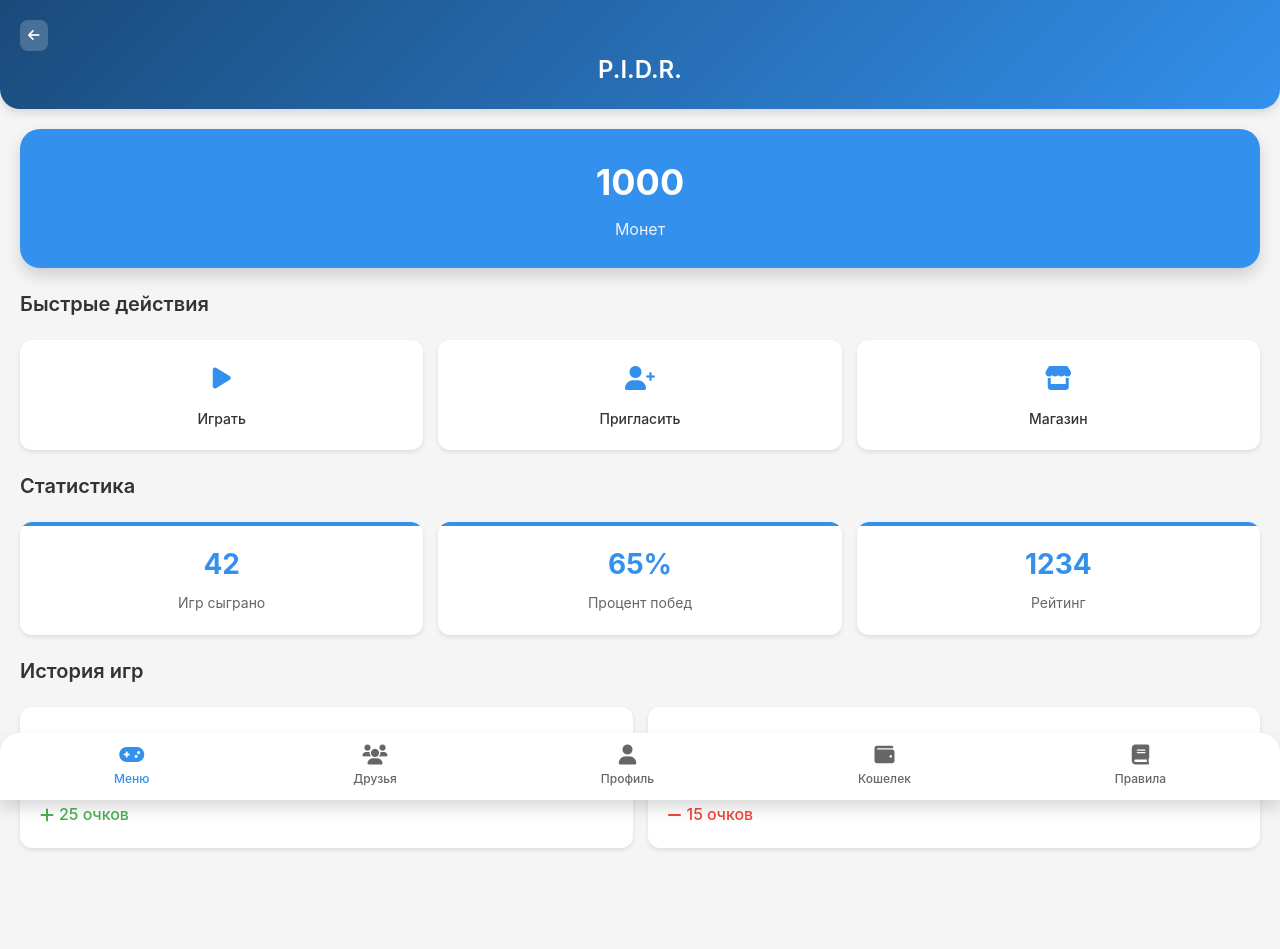
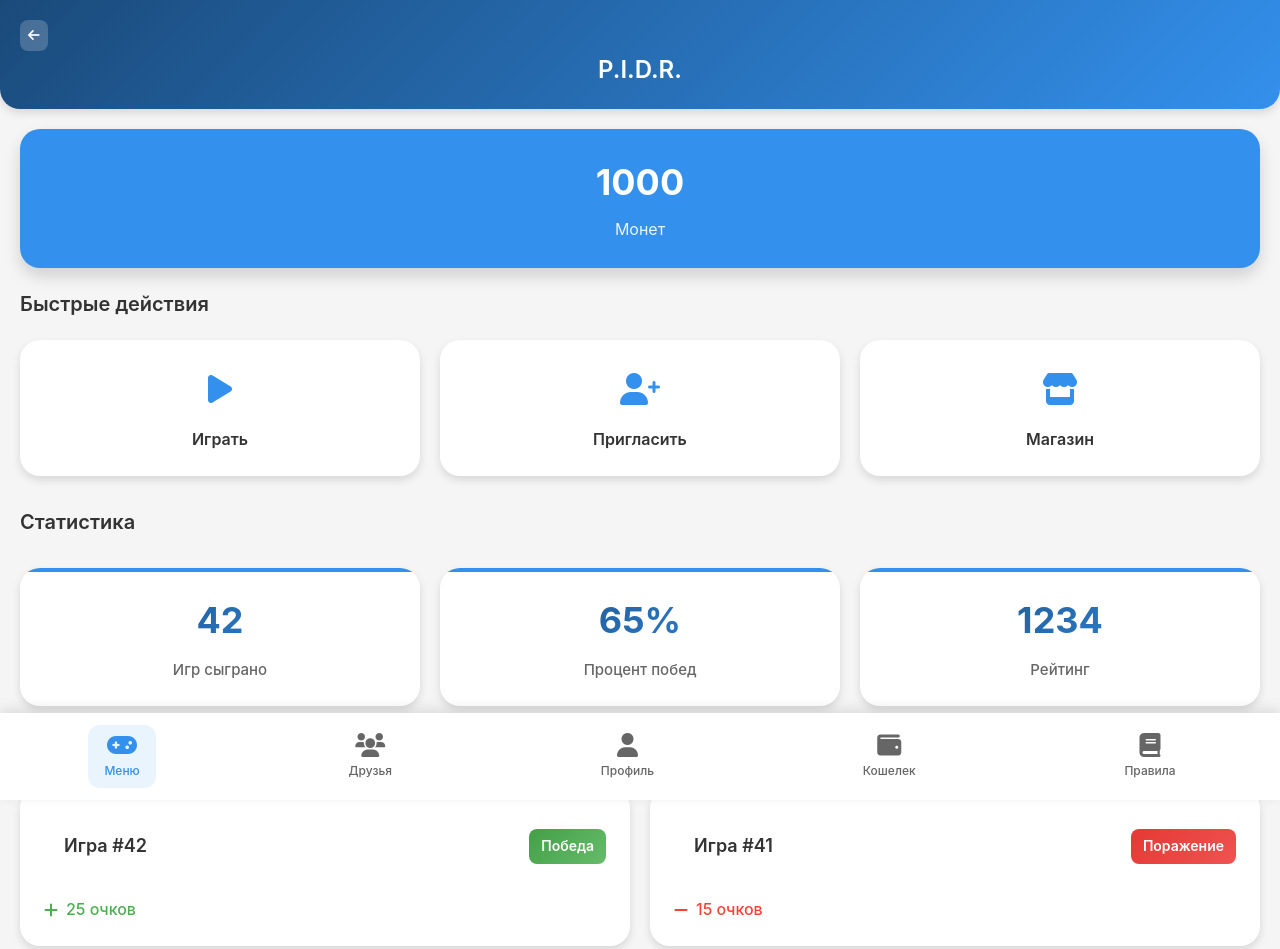
Before and after one commit to GaryFid/G_prd, a website: page public/index.html in a window 1280 px wide. Shown: the top 949 px of the page. Before the commit the page ends 918 px from the top, so only its background shows below. Drawn offline with Linux system fonts and the light colour scheme; a script that the page names is missing.

Commit message:
Обновлен дизайн базы 1

```diff
--- a/models/friendship.js
+++ b/models/friendship.js
@@ -1,5 +1,5 @@
 const { DataTypes } = require('sequelize');
-const sequelize = require('../config/db');
+const { sequelize } = require('../config/db');
 
 const Friendship = sequelize.define('Friendship', {
     userId: {
--- a/public/css/style.css
+++ b/public/css/style.css
@@ -7,15 +7,20 @@
     --text-color: var(--tg-theme-text-color, #333);
     --text-light: var(--tg-theme-hint-color, #666);
     --white: #fff;
+    --success-color: #4CAF50;
+    --error-color: #f44336;
 
     /* Градиенты */
     --gradient-primary: linear-gradient(135deg, var(--primary-dark) 0%, var(--primary-color) 100%);
     --gradient-accent: linear-gradient(135deg, var(--accent-color) 0%, var(--primary-color) 100%);
+    --gradient-success: linear-gradient(135deg, #43A047 0%, #66BB6A 100%);
+    --gradient-error: linear-gradient(135deg, #E53935 0%, #EF5350 100%);
 
     /* Тени */
     --shadow-sm: 0 2px 4px rgba(0, 0, 0, 0.1);
     --shadow-md: 0 4px 8px rgba(0, 0, 0, 0.12);
     --shadow-lg: 0 8px 16px rgba(0, 0, 0, 0.15);
+    --shadow-hover: 0 12px 24px rgba(0, 0, 0, 0.2);
 
     /* Скругления */
     --radius-sm: 8px;
@@ -124,54 +129,79 @@ body {
 
 .categories-grid {
     display: grid;
-    grid-template-columns: repeat(auto-fit, minmax(100px, 1fr));
-    gap: 15px;
+    grid-template-columns: repeat(auto-fit, minmax(120px, 1fr));
+    gap: 20px;
     padding: 0 20px;
+    margin-bottom: 30px;
 }
 
 .category-card {
     background: var(--white);
-    border-radius: var(--radius-md);
-    padding: 20px;
+    border-radius: var(--radius-lg);
+    padding: 24px 16px;
     text-align: center;
     text-decoration: none;
     color: var(--text-color);
-    box-shadow: var(--shadow-sm);
+    box-shadow: var(--shadow-md);
+    transition: all var(--transition-normal);
+    position: relative;
+    overflow: hidden;
+}
+
+.category-card::before {
+    content: '';
+    position: absolute;
+    top: 0;
+    left: 0;
+    right: 0;
+    height: 4px;
+    background: var(--gradient-accent);
+    opacity: 0;
     transition: var(--transition-normal);
 }
 
 .category-card:hover {
-    transform: translateY(-5px);
-    box-shadow: var(--shadow-md);
+    transform: translateY(-8px);
+    box-shadow: var(--shadow-hover);
+}
+
+.category-card:hover::before {
+    opacity: 1;
 }
 
 .category-icon {
-    font-size: 24px;
-    margin-bottom: 10px;
+    font-size: 32px;
+    margin-bottom: 12px;
     color: var(--accent-color);
+    transition: var(--transition-normal);
+}
+
+.category-card:hover .category-icon {
+    transform: scale(1.1);
 }
 
 .category-name {
-    font-size: 14px;
-    font-weight: 500;
+    font-size: 16px;
+    font-weight: 600;
+    color: var(--text-color);
 }
 
 /* Статистика */
 .stats-grid {
     display: grid;
-    grid-template-columns: repeat(auto-fit, minmax(150px, 1fr));
-    gap: 15px;
+    grid-template-columns: repeat(auto-fit, minmax(160px, 1fr));
+    gap: 20px;
     padding: 0 20px;
-    margin-top: 20px;
+    margin: 30px 0;
 }
 
 .stat-card {
     background: var(--white);
-    border-radius: var(--radius-md);
-    padding: 20px;
+    border-radius: var(--radius-lg);
+    padding: 24px 20px;
     text-align: center;
-    box-shadow: var(--shadow-sm);
-    transition: var(--transition-normal);
+    box-shadow: var(--shadow-md);
+    transition: all var(--transition-normal);
     position: relative;
     overflow: hidden;
 }
@@ -187,19 +217,22 @@ body {
 }
 
 .stat-card:hover {
-    transform: translateY(-5px);
-    box-shadow: var(--shadow-md);
+    transform: translateY(-8px);
+    box-shadow: var(--shadow-hover);
 }
 
 .stat-value {
-    font-size: 28px;
+    font-size: 36px;
     font-weight: 700;
-    color: var(--accent-color);
-    margin-bottom: 5px;
+    background: var(--gradient-primary);
+    -webkit-background-clip: text;
+    -webkit-text-fill-color: transparent;
+    margin-bottom: 8px;
 }
 
 .stat-label {
-    font-size: 14px;
+    font-size: 15px;
+    font-weight: 500;
     color: var(--text-light);
 }
 
@@ -213,80 +246,83 @@ body {
 
 .history-grid {
     display: grid;
-    grid-template-columns: repeat(auto-fit, minmax(250px, 1fr));
-    gap: 15px;
+    grid-template-columns: repeat(auto-fit, minmax(280px, 1fr));
+    gap: 20px;
     padding: 0 20px;
+    margin-bottom: 30px;
 }
 
 .history-card {
     background: var(--white);
-    border-radius: var(--radius-md);
-    padding: 20px;
-    box-shadow: var(--shadow-sm);
-    transition: var(--transition-normal);
+    border-radius: var(--radius-lg);
+    padding: 24px;
+    box-shadow: var(--shadow-md);
+    transition: all var(--transition-normal);
 }
 
 .history-card:hover {
-    transform: translateY(-5px);
-    box-shadow: var(--shadow-md);
+    transform: translateY(-8px);
+    box-shadow: var(--shadow-hover);
 }
 
 .history-header {
     display: flex;
     justify-content: space-between;
     align-items: center;
-    margin-bottom: 10px;
+    margin-bottom: 16px;
 }
 
 .history-title {
-    font-size: 16px;
+    font-size: 18px;
     font-weight: 600;
+    color: var(--text-color);
 }
 
 .history-result {
     font-size: 14px;
-    padding: 4px 8px;
+    font-weight: 600;
+    padding: 6px 12px;
     border-radius: var(--radius-sm);
 }
 
 .history-result.win {
-    background: rgba(76, 175, 80, 0.1);
-    color: #4CAF50;
+    background: var(--gradient-success);
+    color: var(--white);
 }
 
 .history-result.lose {
-    background: rgba(244, 67, 54, 0.1);
-    color: #F44336;
+    background: var(--gradient-error);
+    color: var(--white);
 }
 
 .history-points {
     display: flex;
     align-items: center;
-    gap: 5px;
+    gap: 8px;
     font-size: 16px;
     font-weight: 500;
 }
 
 .history-points.positive {
-    color: #4CAF50;
+    color: var(--success-color);
 }
 
 .history-points.negative {
-    color: #F44336;
+    color: var(--error-color);
 }
 
 /* Нижняя навигация */
 .bottom-nav {
-    background: var(--white);
     position: fixed;
     bottom: 0;
     left: 0;
     right: 0;
+    background: var(--white);
     display: flex;
     justify-content: space-around;
-    padding: 12px;
-    box-shadow: var(--shadow-lg);
-    border-radius: var(--radius-lg) var(--radius-lg) 0 0;
+    padding: 12px 0;
+    box-shadow: 0 -4px 12px rgba(0, 0, 0, 0.1);
+    z-index: 1000;
 }
 
 .nav-item {
@@ -295,16 +331,20 @@ body {
     align-items: center;
     text-decoration: none;
     color: var(--text-light);
-    transition: var(--transition-fast);
+    transition: var(--transition-normal);
+    padding: 8px 16px;
+    border-radius: var(--radius-md);
 }
 
 .nav-item.active {
     color: var(--accent-color);
+    background: rgba(51, 144, 236, 0.1);
 }
 
 .nav-item i {
-    font-size: 20px;
+    font-size: 24px;
     margin-bottom: 4px;
+    transition: var(--transition-normal);
 }
 
 .nav-item span {
@@ -312,24 +352,21 @@ body {
     font-weight: 500;
 }
 
-/* Анимации */
-@keyframes fadeIn {
-    from { opacity: 0; transform: translateY(10px); }
-    to { opacity: 1; transform: translateY(0); }
-}
-
-.fade-in {
-    animation: fadeIn var(--transition-normal);
+.nav-item:hover {
+    color: var(--accent-color);
+    transform: translateY(-2px);
 }
 
 /* Адаптивный дизайн */
 @media (max-width: 768px) {
     .categories-grid {
         grid-template-columns: repeat(3, 1fr);
+        gap: 15px;
     }
 
     .stats-grid {
-        grid-template-columns: repeat(2, 1fr);
+        grid-template-columns: repeat(3, 1fr);
+        gap: 15px;
     }
 
     .history-grid {
@@ -340,14 +377,24 @@ body {
 @media (max-width: 480px) {
     .categories-grid {
         grid-template-columns: repeat(2, 1fr);
+        gap: 12px;
     }
 
     .stats-grid {
-        grid-template-columns: 1fr;
+        grid-template-columns: repeat(2, 1fr);
+        gap: 12px;
     }
 
     .balance-amount {
         font-size: 32px;
+    }
+
+    .category-icon {
+        font-size: 28px;
+    }
+
+    .stat-value {
+        font-size: 28px;
     }
 }
 
```
